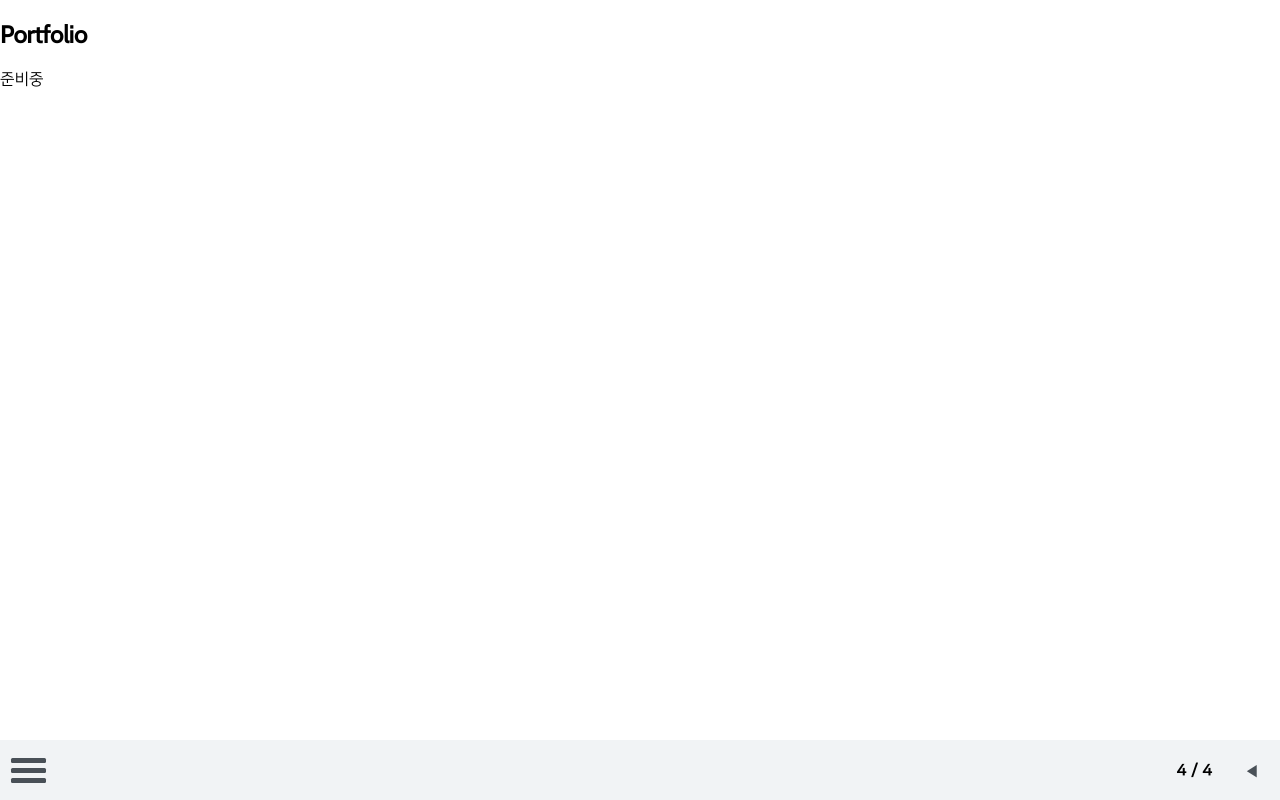
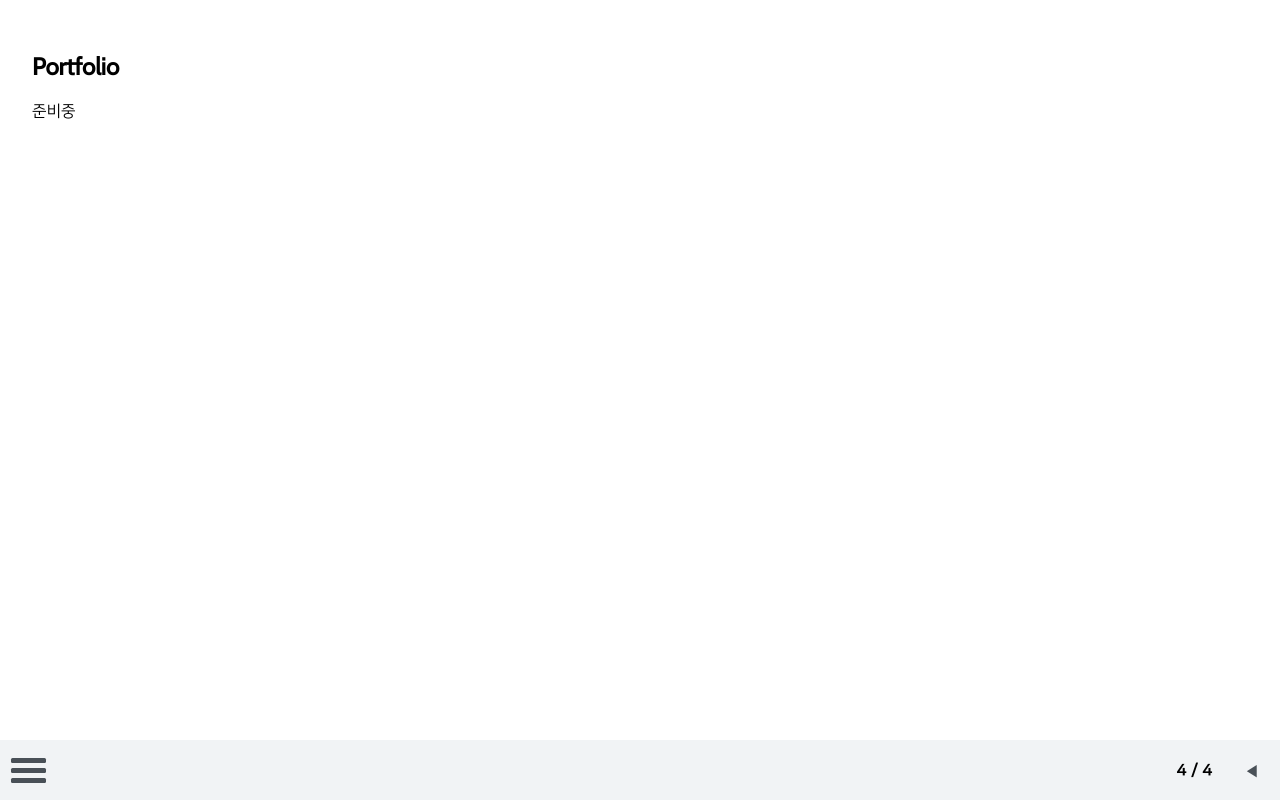
Before and after one commit to kimdoyeong/edcan_site, a React (Create React App) app: page /portfolio in a window 1280 px wide. Built offline with nearby package versions, Linux system fonts and the light colour scheme.

Commit message:
Update manifest and meta

```diff
--- a/public/index.html
+++ b/public/index.html
@@ -7,7 +7,7 @@
     <meta name="theme-color" content="#000000" />
     <meta
       name="description"
-      content="Web site created using create-react-app"
+      content="새로운 모바일 시대를 이끌어 나가는 크리에이터들의 동아리, EDCAN입니다."
     />
     <link rel="apple-touch-icon" href="%PUBLIC_URL%/logo192.png" />
     <!--
@@ -24,7 +24,7 @@
       work correctly both with client-side routing and a non-root public URL.
       Learn how to configure a non-root public URL by running `npm run build`.
     -->
-    <title>React App</title>
+    <title>EDCAN</title>
   </head>
   <body>
     <noscript>You need to enable JavaScript to run this app.</noscript>
--- a/src/components/Chapters/PortfolioChapter.tsx
+++ b/src/components/Chapters/PortfolioChapter.tsx
@@ -1,9 +1,10 @@
 import React from "react";
 import Chapter from "../Chapter";
+import { css } from "styled-components";
 
 function PortfolioChapter() {
   return (
-    <Chapter>
+    <Chapter boxStyle={style}>
       <article>
         <h1>Portfolio</h1>
         <p>준비중</p>
@@ -12,4 +13,7 @@ function PortfolioChapter() {
   );
 }
 
+const style = css`
+  padding: 2em;
+`;
 export default PortfolioChapter;
```
Also changed, not shown: public/manifest.json.
